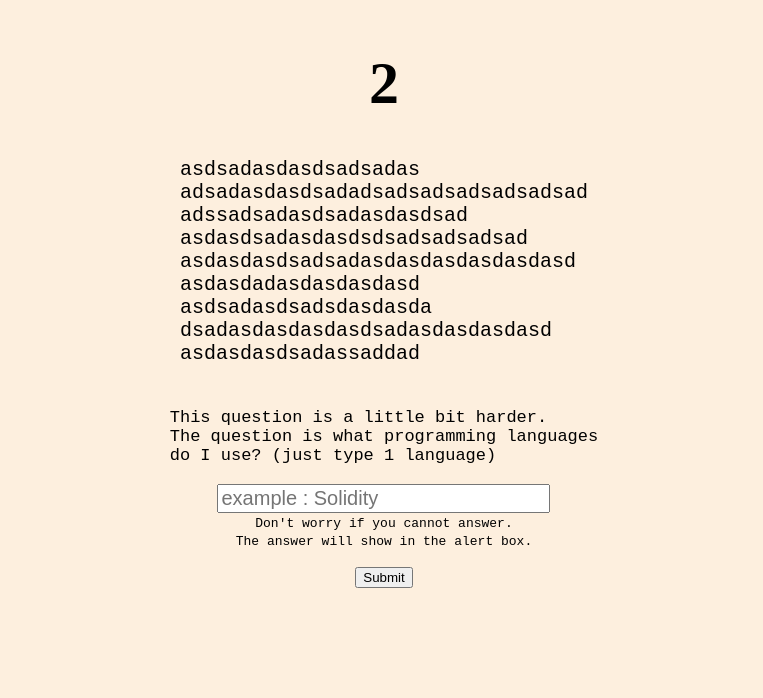
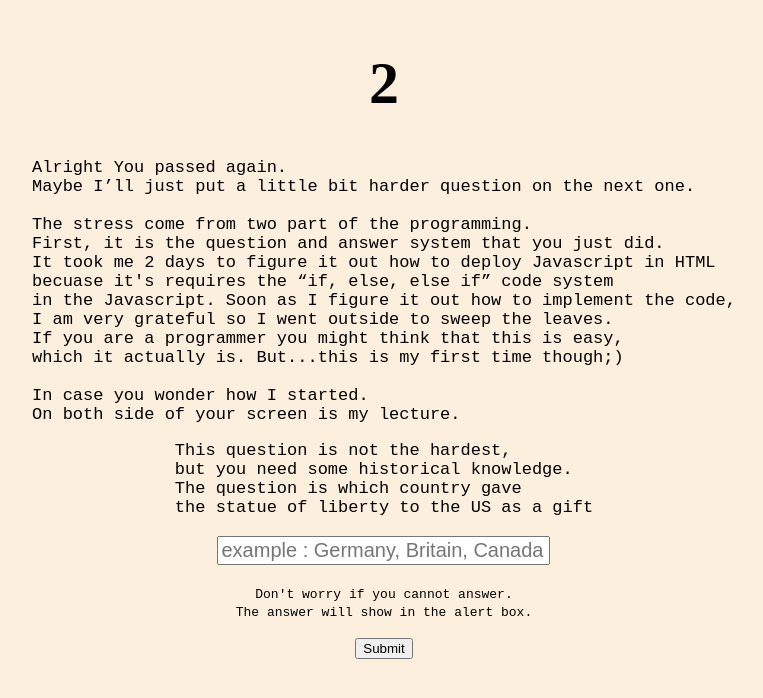
Before and after one commit to Napatph/napatICTproject, a plain HTML site: page 2ndpage.html in a window 1280 px wide. Shown: the whole page, without its empty margins (256-1019 px from the left). Drawn offline with Linux system fonts and the light colour scheme.

Commit message:
Add new massage

```diff
--- a/2ndpage.html
+++ b/2ndpage.html
@@ -12,7 +12,7 @@
     }
 
     p {
-      font-size: 20px;
+      font-size: 17px;
       font-family: "Courier New", monospace;
     }
     p1 {
@@ -39,15 +39,19 @@
 
     <p style = "text-align: left; display:flex; flex-direction: column; align-items: center">
 
-        asdsadasdasdsadsadas<br>
-        adsadasdasdsadadsadsadsadsadsadsad<br>
-        adssadsadasdsadasdasdsad<br>
-        asdasdsadasdasdsdsadsadsadsad<br>
-        asdasdasdsadsadasdasdasdasdasdasd<br>
-        asdasdadasdasdasdasd<br>
-        asdsadasdsadsdasdasda<br>
-        dsadasdasdasdasdsadasdasdasdasd<br>
-        asdasdasdsadassaddad<br><br>
+        Alright You passed again.<br>
+         Maybe I’ll just put a little bit harder question on the next one.<br><br>
+        The stress come from two part of the programming.<br>
+         First, it is the question and answer system that you just did.<br>
+          It took me 2 days to figure it out how to deploy Javascript in HTML<br>
+           becuase it's requires the “if, else, else if” code system<br>
+            in the Javascript. Soon as I figure it out how to implement the code,<br>
+             I am very grateful so I went outside to sweep the leaves.<br>
+              If you are a programmer you might think that this is easy,<br>
+               which it actually is. But...this is my first time though;)<br><br>
+
+               In case you wonder how I started.<br>
+                On both side of your screen is my lecture.
       </p>
 
       <script>
@@ -82,10 +86,11 @@
 
         <p1 style = "text-align: left; display:flex; flex-direction: column; align-items: center">
 
-            This question is a little bit harder.<br>
-             The question is what programming languages<br>
-             do I use? (just type 1 language)<br><br>
-        <input type="text" id="code" placeholder="example : Solidity" size="25">
+            This question is not the hardest,<br>
+            but you need some historical knowledge.<br>
+             The question is which country gave<br>
+              the statue of liberty to the US as a gift<br><br>
+        <input type="text" id="code" placeholder="example : Germany, Britain, Canada" size="25"><br>
         </p1>
 
         <p2>
```
Also changed, not shown: index.html (+1 -1 lines).
